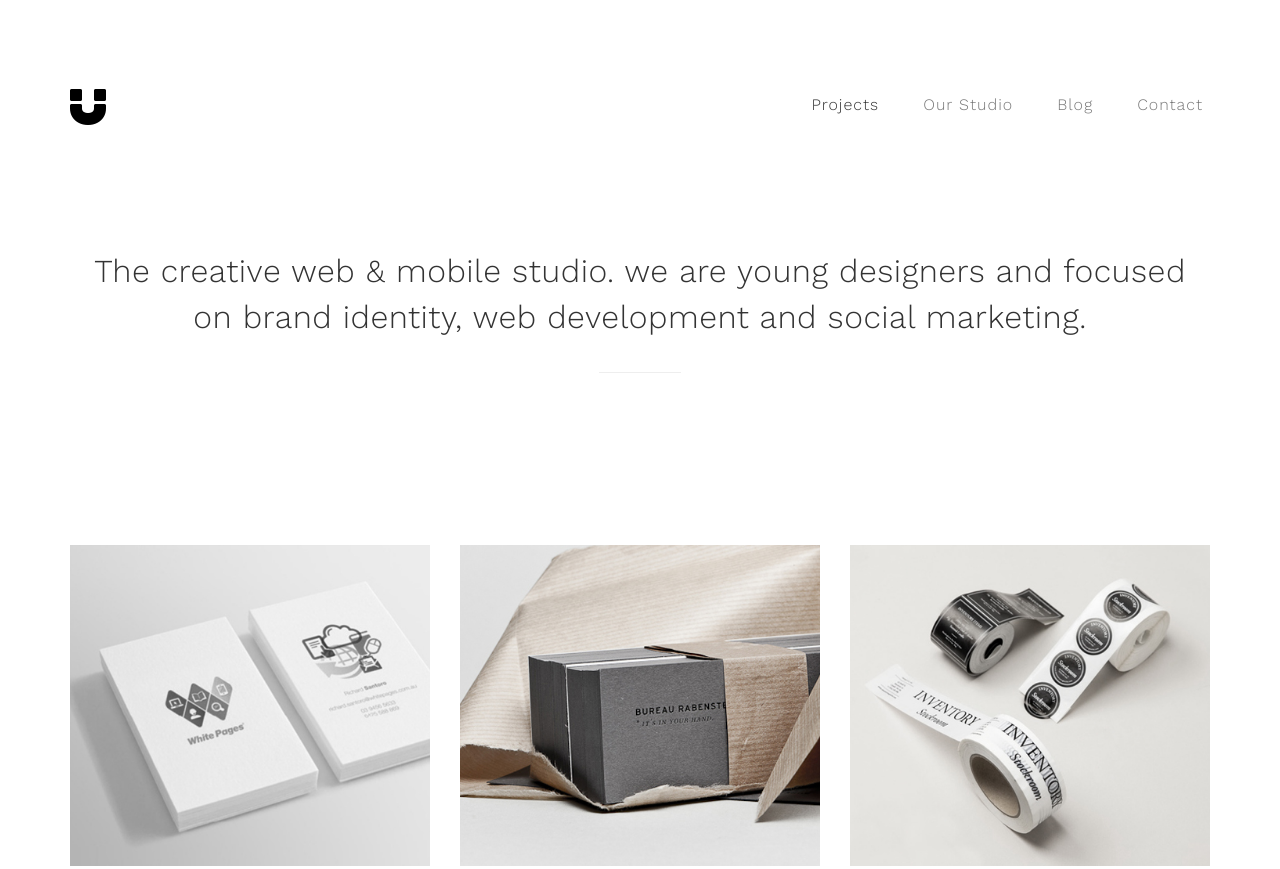
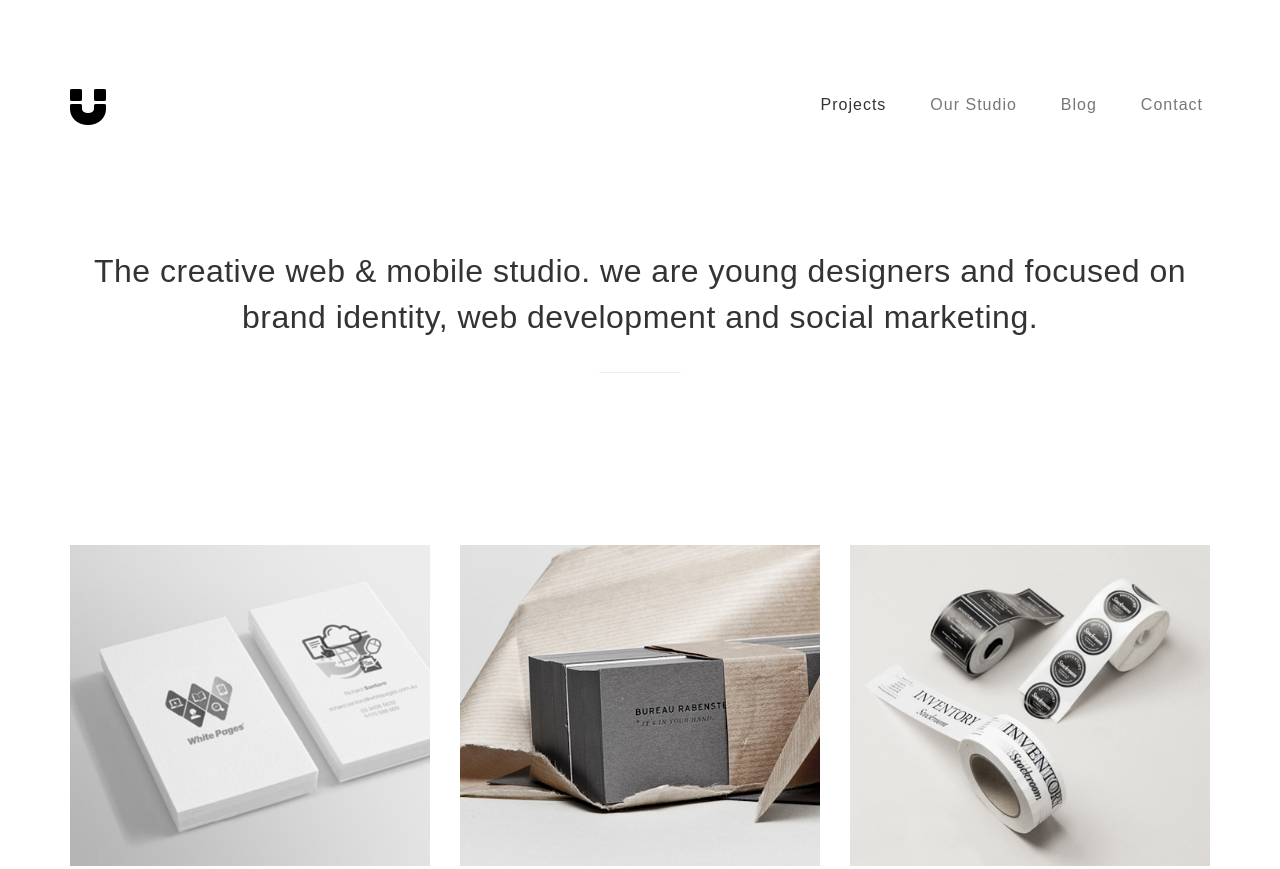
Before and after one commit to adamnac/adamnac.github.io, a plain HTML site: page index.html in a window 1280 px wide. Shown: the top 869 px of the page. Drawn offline with nearby package versions, Linux system fonts and the light colour scheme; files that its build step writes are made by us from their sources.

Commit message:
Update style.css

```diff
--- a/css/style.css
+++ b/css/style.css
@@ -1,7 +1,7 @@
 
 body {
 		background: #ffffff;
-    font-family: 'Work Sans', sans-serif;
+    font-family: 'Rubik', sans-serif;
     font-style: normal;
 		font-weight: 300;
     overflow-x: hidden;
```
